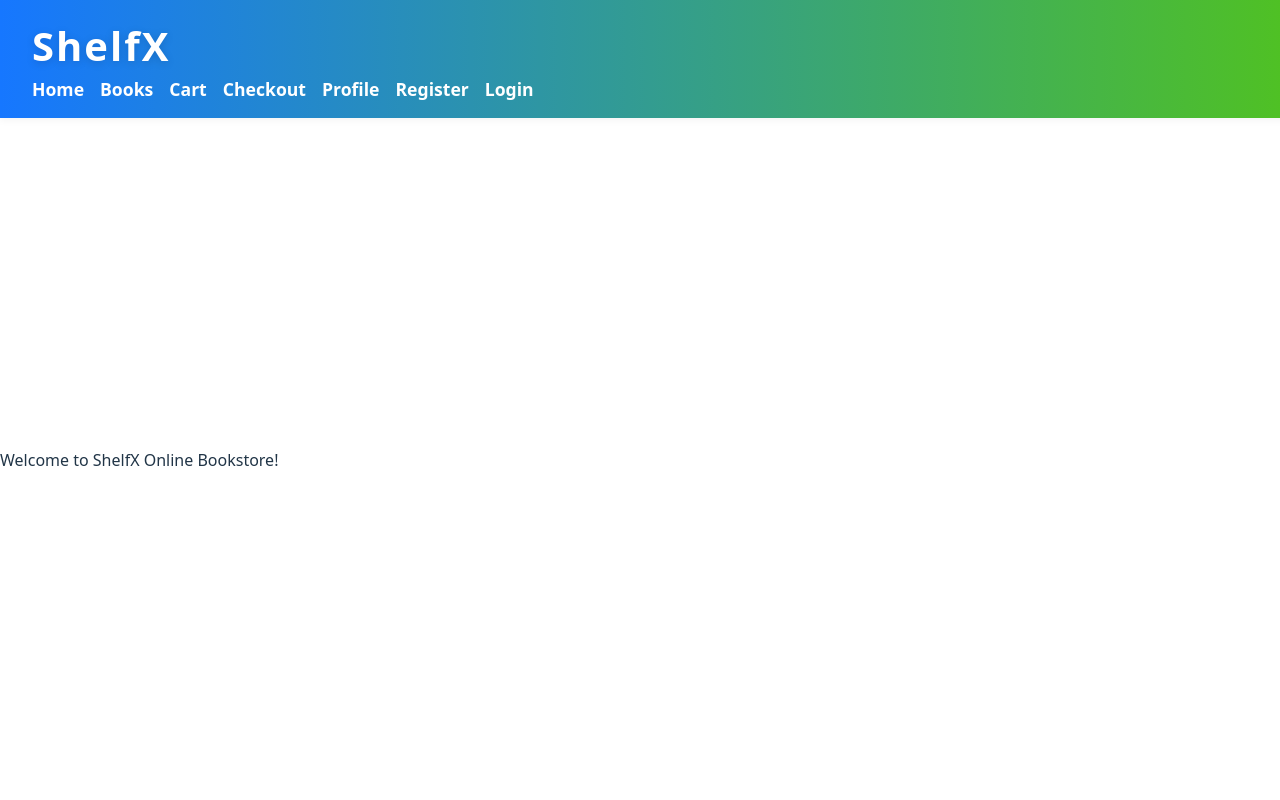
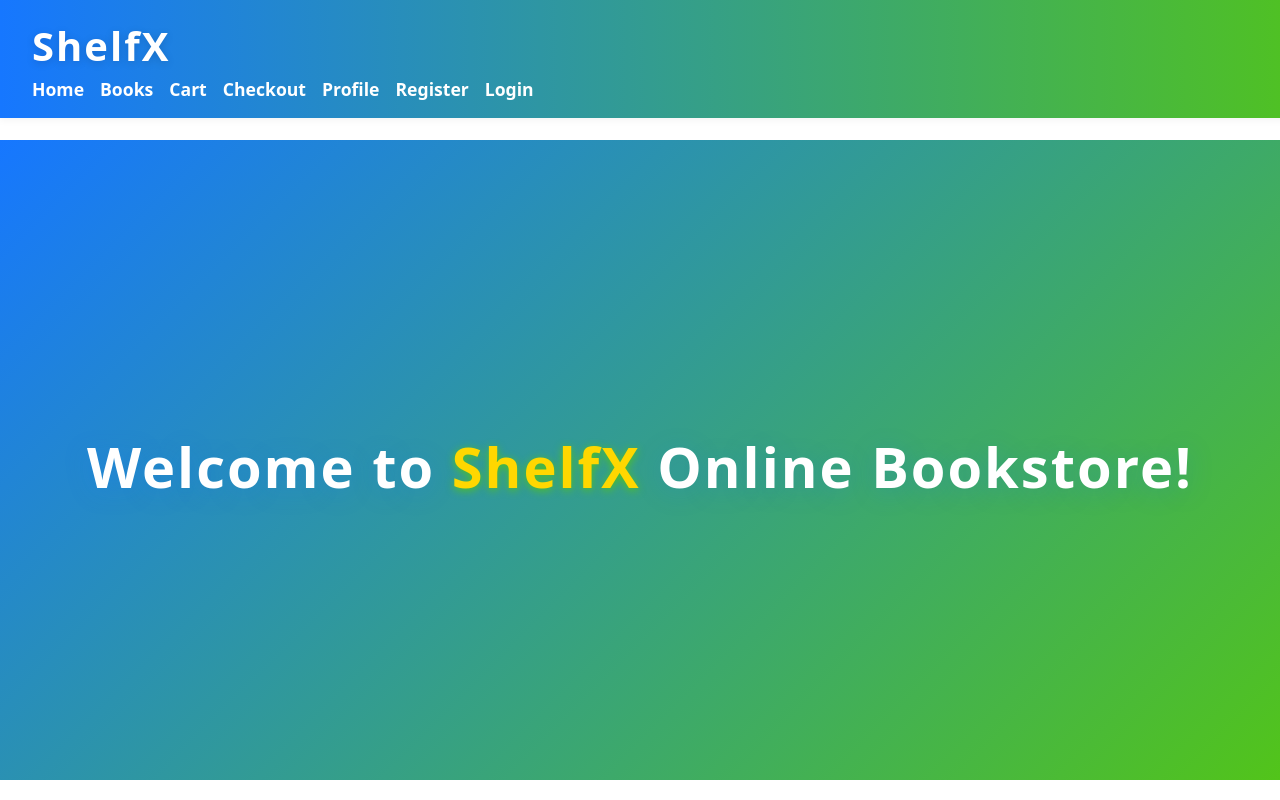
Before and after one commit to Julian-jh/ShelfX, a React (Vite) app: page / in a window 1280 px wide. Built offline with nearby package versions, Linux system fonts and the light colour scheme.

Commit message:
add home screen sexy ui

```diff
--- a/src/pages/Home.jsx
+++ b/src/pages/Home.jsx
@@ -1,7 +1,45 @@
 import React from "react";
 
 const Home = () => {
-  return <div>Welcome to ShelfX Online Bookstore!</div>;
+  return (
+    <div
+      style={{
+        display: "flex",
+        flexDirection: "column",
+        alignItems: "center",
+        justifyContent: "center",
+        height: "80vh",
+        width: "100vw",
+        background: "linear-gradient(135deg, #1677FF 0%, #52C41A 100%)",
+      }}
+    >
+      <h1
+        style={{
+          fontSize: "3.5rem",
+          fontWeight: "bold",
+          color: "#fff",
+          textShadow: "0 4px 24px rgba(22,119,255,0.25)",
+          letterSpacing: "2px",
+          marginBottom: "24px",
+          animation: "fadeIn 1.2s ease",
+        }}
+      >
+        Welcome to{" "}
+        <span style={{ color: "#FFD700", textShadow: "0 2px 8px #52C41A" }}>
+          ShelfX
+        </span>{" "}
+        Online Bookstore!
+      </h1>
+      <style>
+        {`
+          @keyframes fadeIn {
+            0% { opacity: 0; transform: translateY(40px); }
+            100% { opacity: 1; transform: translateY(0); }
+          }
+        `}
+      </style>
+    </div>
+  );
 };
 
 export default Home;
```
